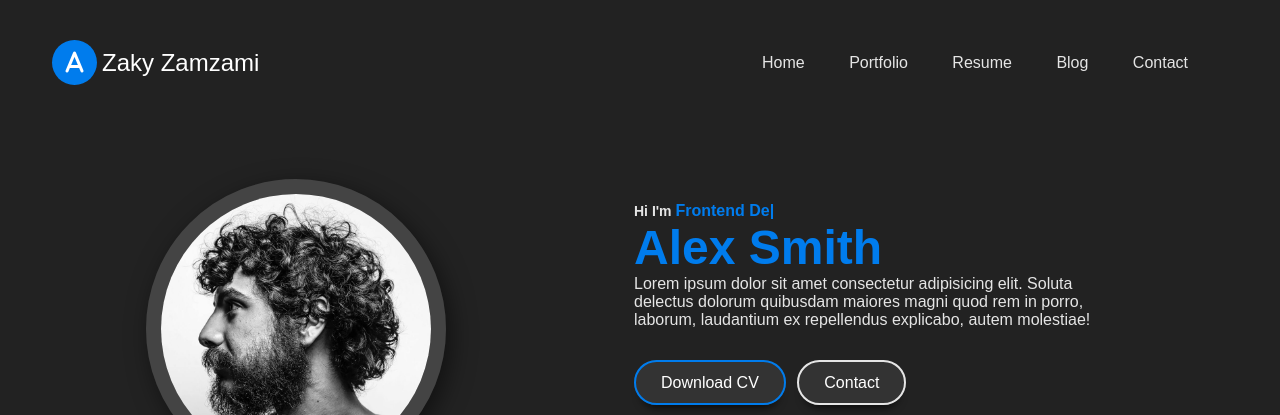
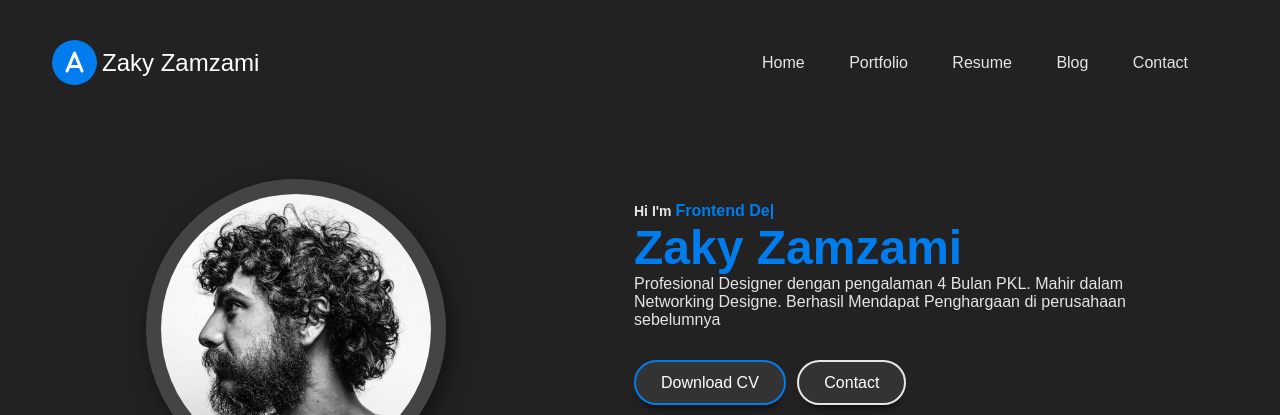
Before and after one commit to VwinKunnn/liraa, a plain HTML site: page index.html in a window 1280 px wide. Shown: the top 415 px of the page. Drawn offline with nearby package versions, Linux system fonts and the light colour scheme.

Commit message:
Update index.html

```diff
--- a/index.html
+++ b/index.html
@@ -38,10 +38,10 @@
                  </div>
                  <div class="hero-text">
                     <h5>Hi I'm <span class="input">Frontend Developer</span></h5>
-                    <h1>Alex Smith</h1>
-                    <p> Lorem ipsum dolor sit amet consectetur adipisicing elit. Soluta delectus dolorum
-                        quibusdam maiores magni quod rem in porro, laborum, laudantium ex repellendus explicabo,
-                        autem molestiae!
+                    <h1>Zaky Zamzami</h1>
+                    <p> Profesional Designer dengan pengalaman 4 Bulan PKL.
+                        Mahir dalam Networking Designe.
+                        Berhasil Mendapat Penghargaan di perusahaan sebelumnya
                     </p>
 
                     <div class="btn-group">
```
